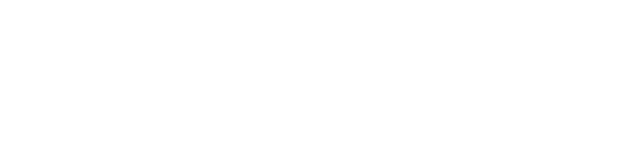
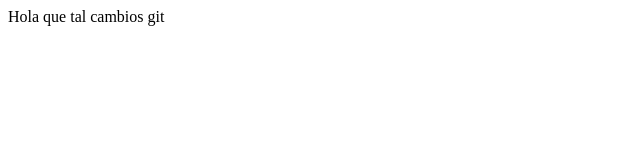
Before and after one commit to Rhoja/proyectoPrework, a plain HTML site: page index.html in a window 1280 px wide. Shown: the whole page, without its empty margins (0-640 px from the left). Drawn offline with Linux system fonts and the light colour scheme.

Commit message:
primeros cambios git

```diff
--- a/index.html
+++ b/index.html
@@ -6,6 +6,9 @@
     <title>Hola Mundo platzi</title>
 </head>
 <body>
+    <dev>
+        Hola que tal cambios git
+    </dev>
 
 </body>
 </html>
```
